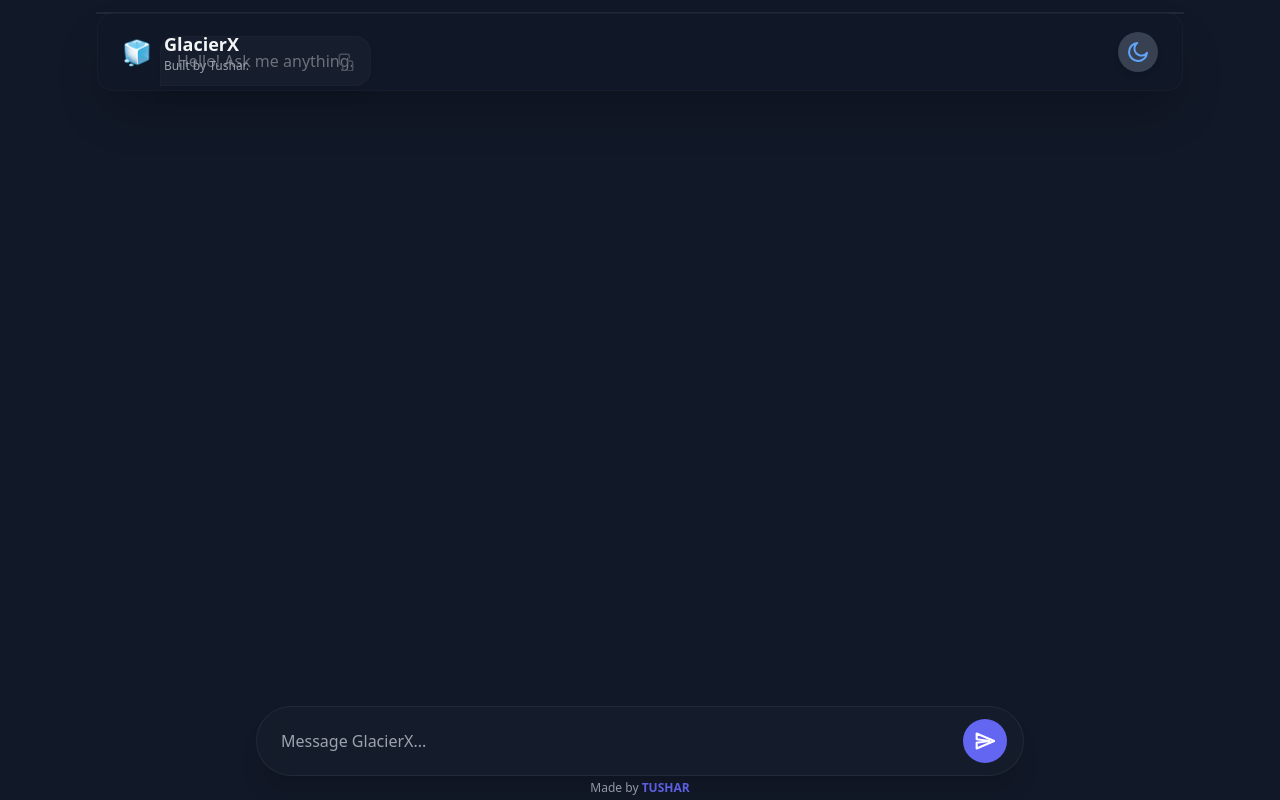
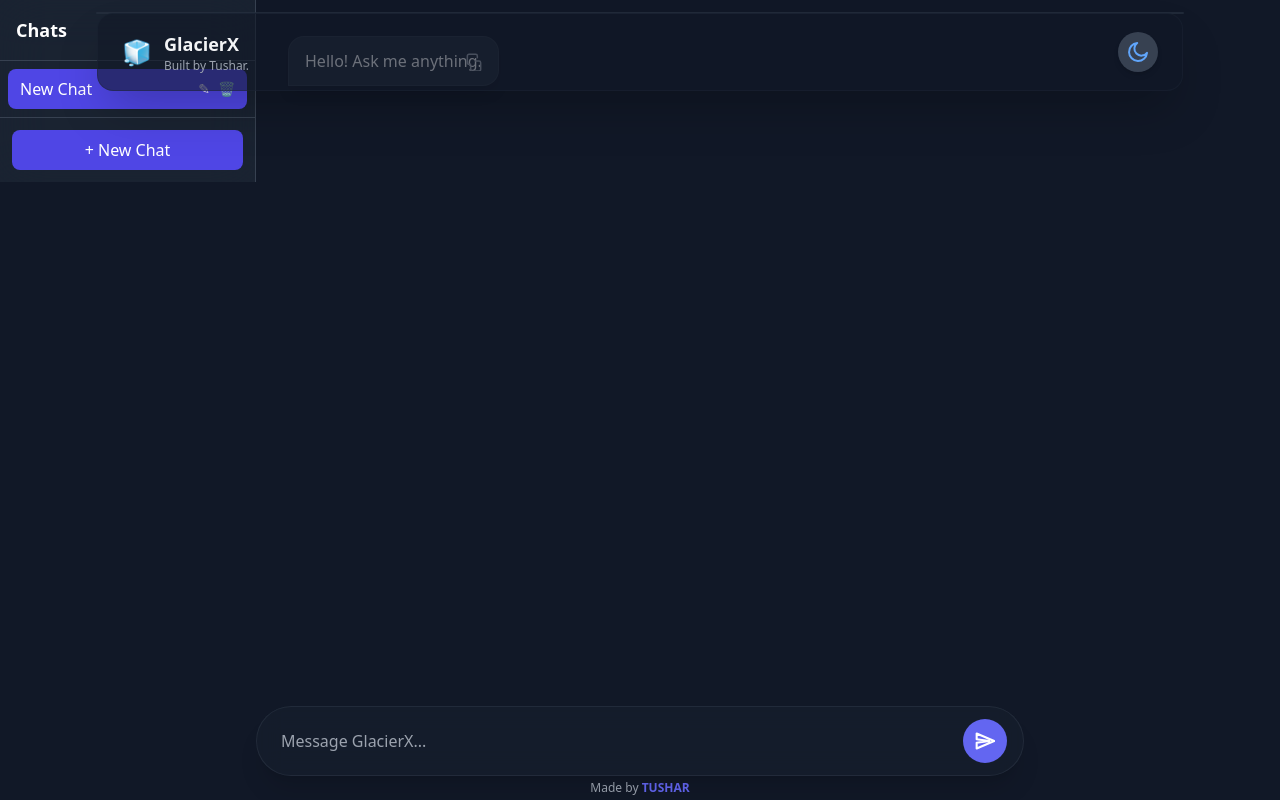
Before and after one commit to FrozenX2412/ai, a Next.js app: page / in a window 1280 px wide. Built offline with nearby package versions, Linux system fonts and the light colour scheme.

Commit message:
Refactor chat state management and UI

```diff
--- a/pages/index.js
+++ b/pages/index.js
@@ -4,33 +4,45 @@ import ChatBubble from "../components/ChatBubble";
 import ChatInput from "../components/ChatInput";
 
 export default function Home() {
-  const [messages, setMessages] = useState([
-    { role: "assistant", content: "Hello! Ask me anything." },
-  ]);
+  const [chats, setChats] = useState({});
+  const [currentChat, setCurrentChat] = useState("");
+  const [theme, setTheme] = useState("dark");
   const [loading, setLoading] = useState(false);
-  const [theme, setTheme] = useState("dark");
+  const [sidebarOpen, setSidebarOpen] = useState(false);
   const listRef = useRef();
 
+  // Load chats & theme from localStorage
   useEffect(() => {
     try {
-      const savedMessages = JSON.parse(localStorage.getItem("messages"));
-      if (savedMessages) setMessages(savedMessages);
+      const savedChats = JSON.parse(localStorage.getItem("chats"));
+      const savedTheme = localStorage.getItem("theme");
+      if (savedChats) setChats(savedChats);
+      if (savedTheme) setTheme(savedTheme);
 
-      const savedTheme = localStorage.getItem("theme");
-      if (savedTheme) setTheme(savedTheme);
+      // If no chat exists, create one
+      if (!savedChats || Object.keys(savedChats).length === 0) {
+        const defaultChat = { "New Chat": [{ role: "assistant", content: "Hello! Ask me anything." }] };
+        setChats(defaultChat);
+        setCurrentChat("New Chat");
+        localStorage.setItem("chats", JSON.stringify(defaultChat));
+      } else {
+        setCurrentChat(Object.keys(savedChats)[0]);
+      }
     } catch {}
   }, []);
 
+  // Auto-save chats
   useEffect(() => {
     if (typeof window !== "undefined") {
-      localStorage.setItem("messages", JSON.stringify(messages));
+      localStorage.setItem("chats", JSON.stringify(chats));
       listRef.current?.scrollTo({
         top: listRef.current.scrollHeight,
         behavior: "smooth",
       });
     }
-  }, [messages]);
+  }, [chats, currentChat]);
 
+  // Apply theme
   useEffect(() => {
     document.documentElement.classList.toggle("dark", theme === "dark");
     if (typeof window !== "undefined") {
@@ -38,37 +50,122 @@ export default function Home() {
     }
   }, [theme]);
 
+  // --- Chat Operations ---
   const onSend = async (text) => {
     const user = { role: "user", content: text };
-    const newMessages = [...messages, user];
-    setMessages(newMessages);
+    const updated = {
+      ...chats,
+      [currentChat]: [...(chats[currentChat] || []), user],
+    };
+    setChats(updated);
     setLoading(true);
 
     try {
       const res = await fetch("/api/chat", {
         method: "POST",
         headers: { "Content-Type": "application/json" },
-        body: JSON.stringify({ messages: newMessages }),
+        body: JSON.stringify({ messages: updated[currentChat] }),
       });
       const data = await res.json();
       if (data.error) throw new Error(data.error);
       const bot = { role: "assistant", content: data.reply };
-      setMessages((prev) => [...prev, bot]);
+      setChats((prev) => ({
+        ...prev,
+        [currentChat]: [...prev[currentChat], bot],
+      }));
     } catch (e) {
-      setMessages((prev) => [
+      setChats((prev) => ({
         ...prev,
+        [currentChat]: [
+          ...prev[currentChat],
           { role: "assistant", content: "Sorry, something went wrong." },
-      ]);
+        ],
+      }));
     } finally {
       setLoading(false);
     }
   };
 
-  const onToggleTheme = () =>
-    setTheme((prev) => (prev === "dark" ? "light" : "dark"));
+  const createChat = () => {
+    const name = `Chat ${Object.keys(chats).length + 1}`;
+    setChats({ ...chats, [name]: [{ role: "assistant", content: "New chat started!" }] });
+    setCurrentChat(name);
+  };
 
+  const renameChat = (oldName) => {
+    const newName = prompt("Enter new chat name:", oldName);
+    if (!newName || chats[newName]) return;
+    const updated = { ...chats };
+    updated[newName] = updated[oldName];
+    delete updated[oldName];
+    setChats(updated);
+    setCurrentChat(newName);
+  };
+
+  const deleteChat = (name) => {
+    if (!confirm(`Delete "${name}" chat?`)) return;
+    const updated = { ...chats };
+    delete updated[name];
+    const first = Object.keys(updated)[0] || "New Chat";
+    if (!updated[first]) updated[first] = [{ role: "assistant", content: "Hello! Ask me anything." }];
+    setChats(updated);
+    setCurrentChat(first);
+  };
+
+  const onToggleTheme = () => setTheme((prev) => (prev === "dark" ? "light" : "dark"));
+
+  // --- UI ---
   return (
-    <div className="min-h-screen bg-gray-50 dark:bg-gray-900 text-gray-900 dark:text-white flex flex-col">
+    <div className="min-h-screen bg-gray-50 dark:bg-gray-900 text-gray-900 dark:text-white flex">
+      {/* Sidebar */}
+      <div
+        className={`fixed md:static z-40 top-0 left-0 h-full w-64 bg-white/70 dark:bg-gray-800/70 backdrop-blur-xl border-r border-gray-200 dark:border-gray-700 transform transition-transform duration-300 ease-in-out ${
+          sidebarOpen ? "translate-x-0" : "-translate-x-full md:translate-x-0"
+        }`}
+      >
+        <div className="flex items-center justify-between p-4 border-b border-gray-200 dark:border-gray-700">
+          <h2 className="font-semibold text-lg">Chats</h2>
+          <button
+            onClick={() => setSidebarOpen(false)}
+            className="md:hidden text-gray-500 hover:text-gray-900 dark:hover:text-gray-100"
+          >
+            ✕
+          </button>
+        </div>
+
+        <div className="overflow-y-auto h-[calc(100%-7rem)] p-2 space-y-1">
+          {Object.keys(chats).map((name) => (
+            <div
+              key={name}
+              className={`flex items-center justify-between px-3 py-2 rounded-lg cursor-pointer transition ${
+                name === currentChat
+                  ? "bg-indigo-600 text-white"
+                  : "hover:bg-gray-200 dark:hover:bg-gray-700"
+              }`}
+            >
+              <button onClick={() => setCurrentChat(name)} className="flex-1 text-left truncate">
+                {name}
+              </button>
+              <div className="flex gap-2 ml-2 text-sm">
+                <button onClick={() => renameChat(name)} title="Rename">✎</button>
+                <button onClick={() => deleteChat(name)} title="Delete">🗑️</button>
+              </div>
+            </div>
+          ))}
+        </div>
+
+        <div className="p-3 border-t border-gray-200 dark:border-gray-700">
+          <button
+            onClick={createChat}
+            className="w-full py-2 bg-indigo-600 text-white rounded-lg hover:bg-indigo-700 transition"
+          >
+            + New Chat
+          </button>
+        </div>
+      </div>
+
+      {/* Main Content */}
+      <div className="flex-1 flex flex-col relative">
         {/* Floating Header */}
         <div className="fixed top-3 left-1/2 transform -translate-x-1/2 z-50 w-[95%] sm:w-[90%] md:w-[85%]">
           <div className="backdrop-blur-xl bg-white/60 dark:bg-gray-800/60 rounded-2xl shadow-lg border border-gray-200/20 dark:border-gray-700/30">
@@ -76,13 +173,18 @@ export default function Home() {
           </div>
         </div>
 
-      {/* Chat Section */}
+        {/* Mobile Menu Button */}
+        <button
+          onClick={() => setSidebarOpen(true)}
+          className="absolute top-5 left-4 z-50 md:hidden p-2 bg-gray-200 dark:bg-gray-700 rounded-md"
+        >
+          ☰
+        </button>
+
+        {/* Chat Messages */}
         <main className="flex-1 max-w-5xl mx-auto w-full p-4 sm:p-6 flex flex-col pt-24 pb-28">
-        <div
-          ref={listRef}
-          className="flex-1 overflow-y-auto mb-4 space-y-3 scroll-smooth"
-        >
-          {messages.map((m, i) => (
+          <div ref={listRef} className="flex-1 overflow-y-auto mb-4 space-y-3 scroll-smooth">
+            {chats[currentChat]?.map((m, i) => (
               <ChatBubble
                 key={i}
                 m={m}
@@ -92,17 +194,17 @@ export default function Home() {
           </div>
         </main>
 
-                    {/* Chat Input */}
+        {/* Input */}
         <div className="relative z-50">
           <ChatInput onSend={onSend} loading={loading} />
         </div>
 
-        {/* Footer just below chat bar */}
-        <div className="h-20"></div> {/* Spacer so footer isn’t hidden */}
+        {/* Footer */}
+        <div className="h-20"></div>
         <footer className="fixed bottom-1 left-1/2 -translate-x-1/2 z-40 text-center text-xs text-gray-500 dark:text-gray-400">
           Made by <span className="font-semibold text-indigo-500">TUSHAR</span>
         </footer>
-
+      </div>
     </div>
   );
 }
```
Lines whose indentation alone changed are shown as unchanged.
